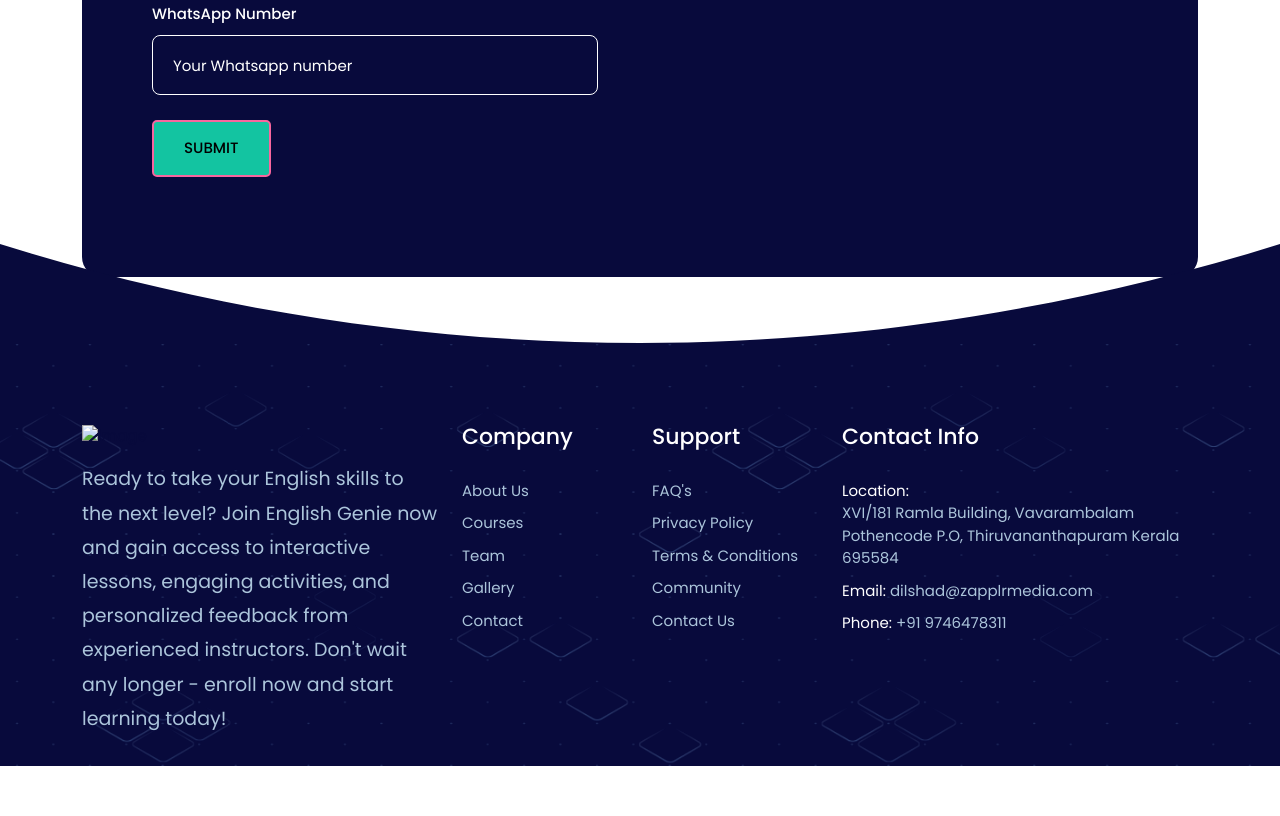
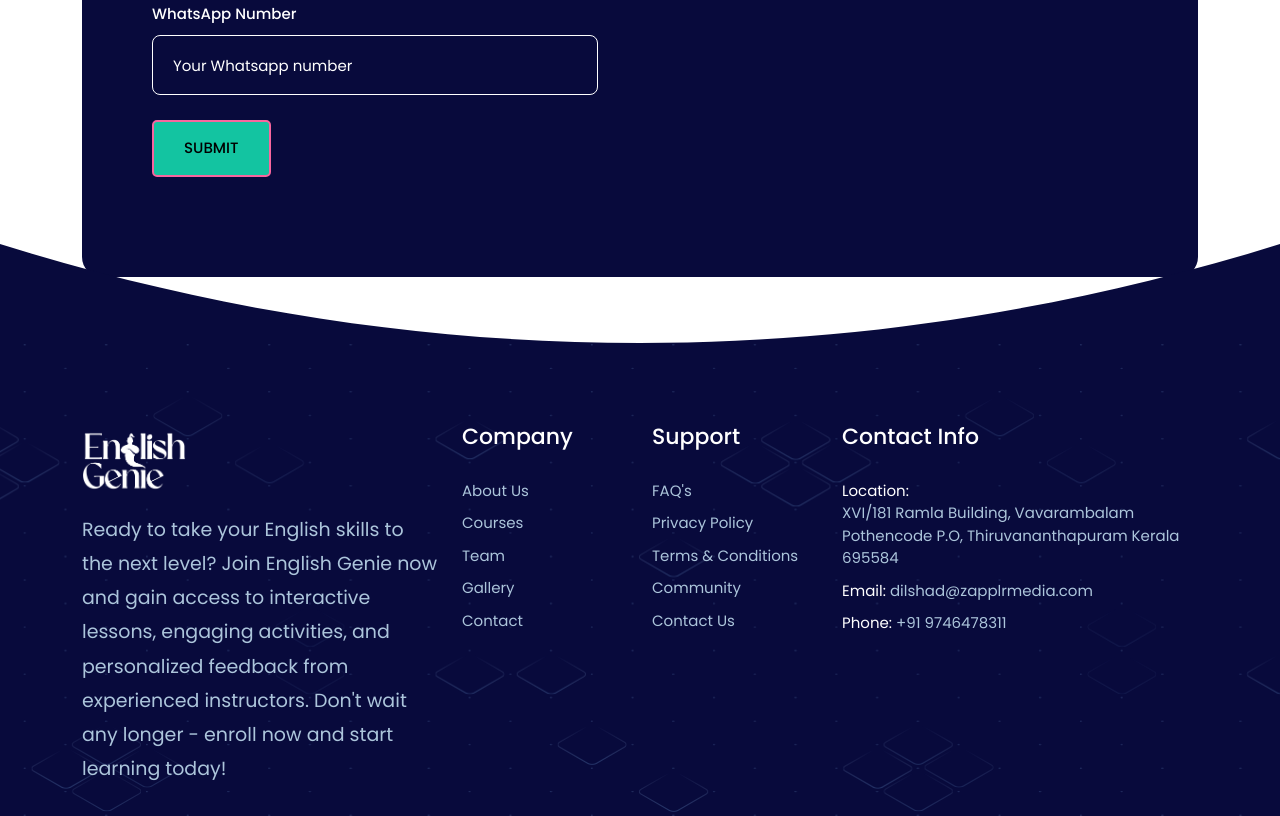
Before and after one commit to fahad7n/englishgenieee, a plain HTML site: page contact.html in a window 1280 px wide. Shown: the part 1115-1931 px from the top of the page. Before the commit the page ends 1881 px from the top, so only its background shows below. Drawn offline with nearby package versions, Linux system fonts and the light colour scheme; a script that the page names is missing; a web font is replaced by a local one.

Commit message:
Update contact.html

```diff
--- a/contact.html
+++ b/contact.html
@@ -207,7 +207,7 @@
                     <div class="col-lg-4 col-md-6 col-sm-6">
                         <div class="single-footer-widget">
                             <div class="logo">
-                                <a href="index.html"><img src="assets/img/white-logo.png" alt="image"></a>
+                                <a href="index.html"><img width="104" height="40" src="assets/img/logo white.png" alt="image"></a>
                             </div>
                             <p>Ready to take your English skills to the next level? Join English Genie now and gain access to interactive lessons, engaging activities, and personalized feedback from experienced instructors. Don't wait any longer - enroll now and start learning today!</p>
                         </div>
```
